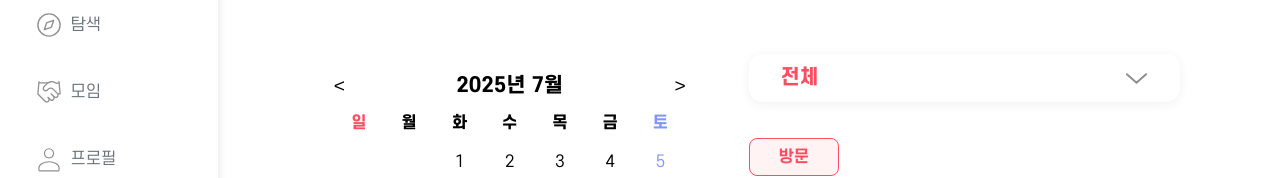
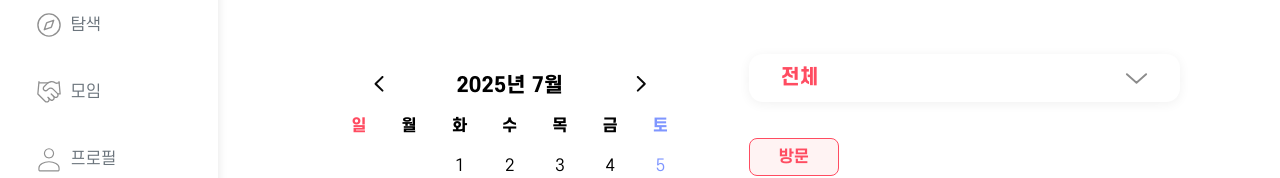
Before and after one commit to Team-Solvit/Nuri-Client, a Next.js app: page /boarding/third-party/home in a window 1280 px wide. Shown: the part 177-355 px from the top of the page. Built offline with nearby package versions, Linux system fonts and the light colour scheme.

Commit message:
refactor(SOLVIT25-60) :: 코멘트 반영

```diff
--- a/src/app/boarding/third-party/page.tsx
+++ b/src/app/boarding/third-party/page.tsx
@@ -3,6 +3,7 @@
 import Square from "@/components/ui/button/square"
 import Map from "@/components/ui/googleMap/Map"
 import Popup from "@/components/ui/third-party/Popup"
+import NProgress from "nprogress"
 import { useRouter } from "next/navigation"
 
 const markers = [
@@ -57,6 +58,7 @@ const rooms = [
 export default function BoardingThirdPartyPage() {
   const router = useRouter();
   const handleSquareClick = () => {
+    NProgress.start();
     router.push("/boarding/third-party/home");
   };
 
--- a/src/app/meeting/third-party/style.ts
+++ b/src/app/meeting/third-party/style.ts
@@ -4,7 +4,7 @@ export const Wrapper = styled.div`
   width: 100%;
   height: 100%;
   display: flex;
-  padding: 2rem;
+  padding: 2rem 4rem;
   flex-direction: column;
   align-items: center;
   justify-content: center;
--- a/src/components/ui/third-party/Calendar.tsx
+++ b/src/components/ui/third-party/Calendar.tsx
@@ -1,6 +1,9 @@
 'use client'
 
 import styled from '@emotion/styled'
+import Image from 'next/image'
+import ArrowLeft from '@/assets/post/arrow/left.svg'
+import ArrowRight from '@/assets/post/arrow/right.svg'
 import { colors } from "@/styles/theme";
 
 interface CalendarProps {
@@ -35,9 +38,13 @@ export default function Calendar({ selectedDate, onDateChange }: CalendarProps)
   return (
     <Wrapper>
       <Header>
-        <button onClick={prevMonth}>{'<'}</button>
+        <button onClick={prevMonth}>
+          <Image src={ArrowLeft} alt="이전 달" width={16} height={16} />
+        </button>
         <h1>{year}년 {month + 1}월</h1>
-        <button onClick={nextMonth}>{'>'}</button>
+        <button onClick={nextMonth}>
+          <Image src={ArrowRight} alt="다음 달" width={16} height={16} />
+        </button>
       </Header>
 
       <Weekdays>
@@ -81,13 +88,15 @@ const Wrapper = styled.div`
 
 const Header = styled.div`
     display: flex;
-    justify-content: space-between;
+    justify-content: space-around;
     align-items: center;
     margin-bottom: 12px;
 
     button {
         background: none;
         border: none;
+        padding: 0.3rem;
+        border-radius: 4px;
         font-size: 1.2rem;
         cursor: pointer;
     }
@@ -95,6 +104,10 @@ const Header = styled.div`
     h1 {
         font-size: 1.25rem;
         margin: 0;
+    }
+
+    button:hover {
+        background: ${colors.line2};
     }
 `
 
--- a/src/containers/meeting/third-party/Detail/index.tsx
+++ b/src/containers/meeting/third-party/Detail/index.tsx
@@ -7,16 +7,14 @@ import { useMeetingStore } from "@/store/meeting";
 import * as S from "./style";
 import Square from '@/components/ui/button/square';
 
-
-
-export default function MeetingThirdPartyDetailContainer({ id }: { id: string | undefined }) {
+export default function MeetingThirdPartyDetailContainer() {
   const meeting = useMeetingStore((s) => s.selected);
 
   const parsedTime = useMemo(() => {
     if (!meeting?.time) return { ampm: 'AM', hour: 6, minute: 20 };
     const match = meeting.time.match(/(\d{1,2}):(\d{2})/);
     if (match) {
-      let hour24 = parseInt(match[1], 10);
+      const hour24 = parseInt(match[1], 10);
       const minute = parseInt(match[2], 10);
       let ampm: 'AM' | 'PM' = 'AM';
       let hour = hour24;
--- a/src/containers/meeting/third-party/Detail/style.ts
+++ b/src/containers/meeting/third-party/Detail/style.ts
@@ -125,7 +125,7 @@ export const RecordHeader = styled.div`
 `;
 
 export const RecordTitle = styled.h2`
-  font-size: ${fontSizes.Display};
+  font-size: ${fontSizes.H2};
   font-weight: 600;
   color: ${colors.text};
 `;
```
